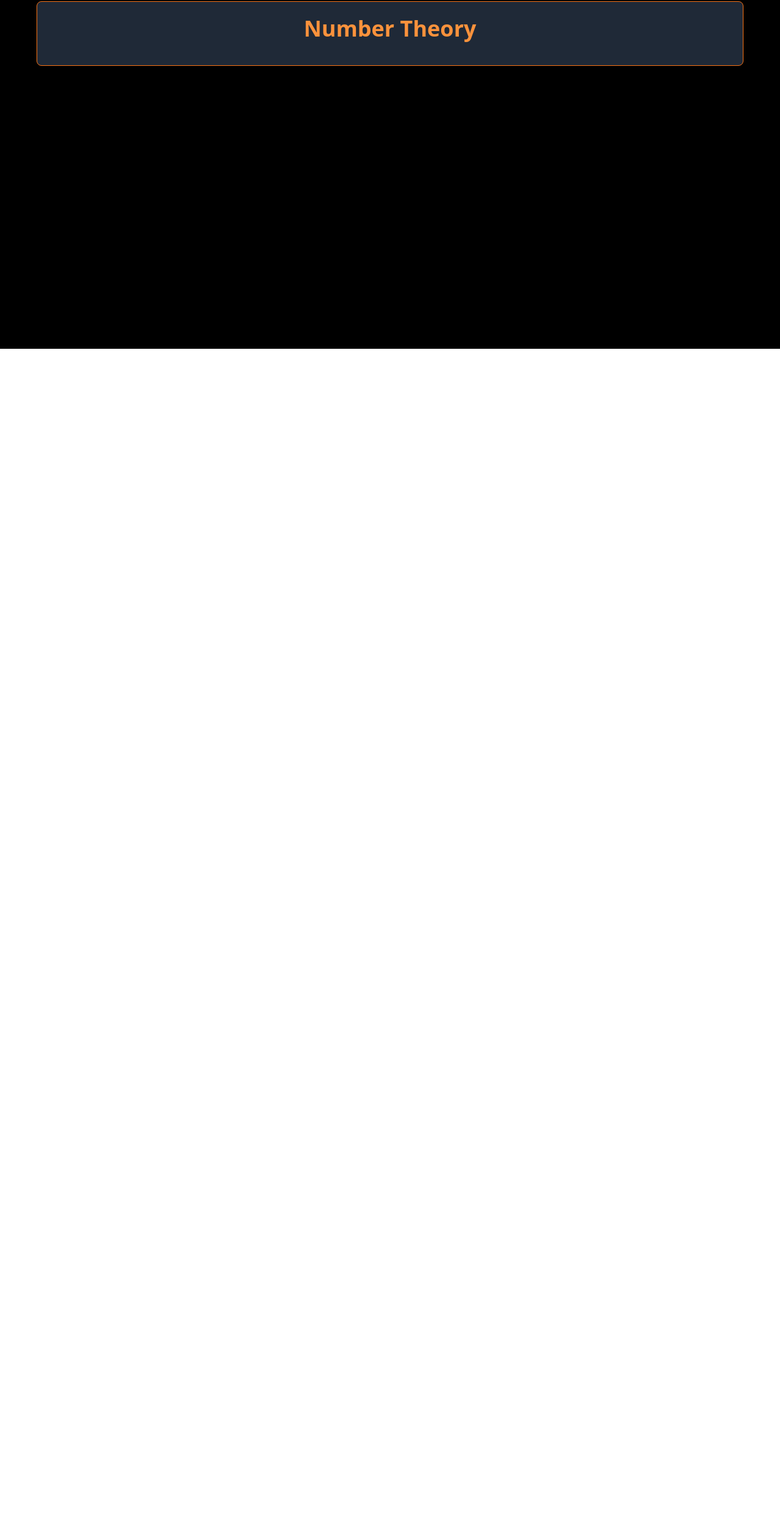
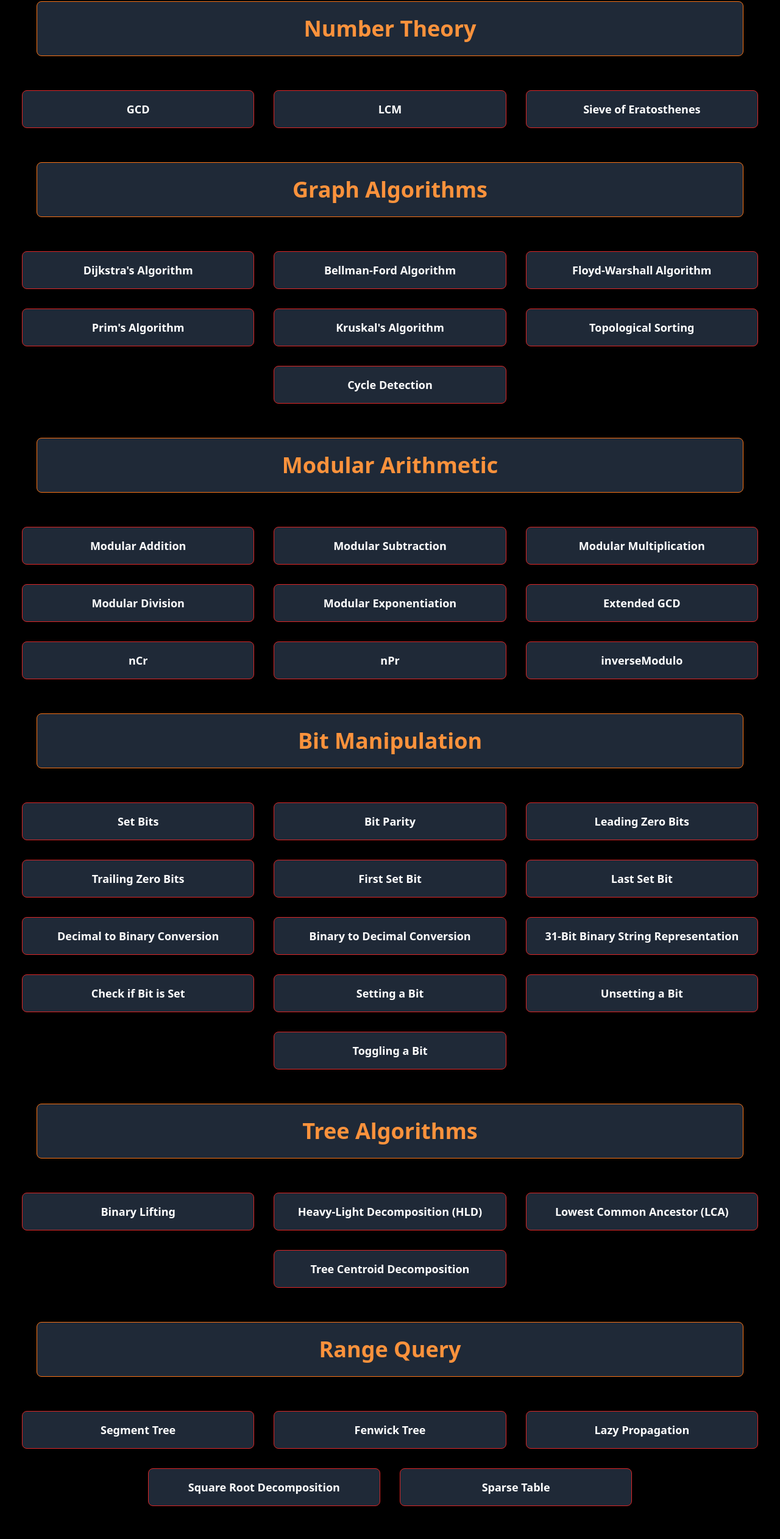
Before and after one commit to niteshsaxena03/The-CP-Sphere-Client, a React (Vite) app: page /cp-resources in a window 1280 px wide. Shown: the part 228-2752 px from the top of the page at 61% size. Before the commit the page ends 800 px from the top, so only its background shows below. Built offline with nearby package versions, Linux system fonts and the light colour scheme; no server answers.

Commit message:
Made the frontend of CP template page

```diff
--- a/src/components/CPTemplateHeading.jsx
+++ b/src/components/CPTemplateHeading.jsx
@@ -1,8 +1,8 @@
 const SectionHeading = ({ title }) => {
   return (
     <div className="p-5 md:p-10 flex flex-col items-center">
-      <div className="bg-gray-800 p-6 rounded-lg shadow-lg  w-full text-center border border-orange-500">
-        <h1 className="text-4xl font-bold text-orange-400 mb-4">{title}</h1>
+      <div className="bg-gray-800 p-4 rounded-lg shadow-lg  w-full text-center border border-orange-500">
+        <h1 className="text-4xl font-bold text-orange-400 my-2">{title}</h1>
       </div>
     </div>
   );
--- /dev/null
+++ b/src/components/TopicCard.jsx
@@ -0,0 +1,10 @@
+// components/TopicCard.js
+const TopicCard = ({ title }) => {
+  return (
+    <div className="bg-gray-800 text-white rounded-lg p-4 m-2 text-center border border-red-600 flex flex-col justify-center items-center">
+      <h3 className="text-lg font-bold">{title}</h3>
+    </div>
+  );
+};
+
+export default TopicCard;
--- a/src/pages/CPResources.jsx
+++ b/src/pages/CPResources.jsx
@@ -1,12 +1,149 @@
+import TopicCard from "../components/TopicCard";
+import Heading from "../components/HeadingComponent";
 import SectionHeading from "../components/CPTemplateHeading";
-import Heading from "../components/HeadingComponent";
 
 const CPResources = () => {
+  // Topic arrays for each section
+  const numberTheoryTopics = ["GCD", "LCM", "Sieve of Eratosthenes"];
+
+  // Graph Algorithms Topics
+  const graphAlgorithmsTopics = [
+    "Dijkstra's Algorithm",
+    "Bellman-Ford Algorithm",
+    "Floyd-Warshall Algorithm",
+    "Prim's Algorithm",
+    "Kruskal's Algorithm",
+    "Topological Sorting",
+    "Cycle Detection",
+  ];
+
+  // Modular Arithmetic Topics
+  const modularArithmeticTopics = [
+    "Modular Addition",
+    "Modular Subtraction",
+    "Modular Multiplication",
+    "Modular Division",
+    "Modular Exponentiation",
+    "Extended GCD",
+    "nCr",
+    "nPr",
+    "inverseModulo",
+  ];
+
+  // Bit Manipulation Topics
+  const bitManipulationTopics = [
+    "Set Bits",
+    "Bit Parity",
+    "Leading Zero Bits",
+    "Trailing Zero Bits",
+    "First Set Bit",
+    "Last Set Bit",
+    "Decimal to Binary Conversion",
+    "Binary to Decimal Conversion",
+    "31-Bit Binary String Representation",
+    "Check if Bit is Set",
+    "Setting a Bit",
+    "Unsetting a Bit",
+    "Toggling a Bit",
+  ];
+
+  const treeAlgorithmsTopics = [
+    "Binary Lifting",
+    "Heavy-Light Decomposition (HLD)",
+    "Lowest Common Ancestor (LCA)",
+    "Tree Centroid Decomposition",
+  ];
+
+  // Range Query Topics
+  const rangeQueryTopics = [
+    "Segment Tree",
+    "Fenwick Tree",
+    "Lazy Propagation",
+    "Square Root Decomposition",
+    "Sparse Table"
+  ];
+
+  const stringMatchingTopics = [
+    "KMP Algorithm",
+    "Rabin-Karp Algorithm",
+    "Boyer-Moore Algorithm",
+    "Z Algorithm",
+    "Suffix Array",
+    "Prefix Function",
+    "String Hashing",
+
+  ];
+
   return (
     <div className="bg-black min-h-screen p-5">
       {/* Heading Section */}
       <Heading title="CP Templates" />
+
+      {/* Number Theory Section */}
       <SectionHeading title="Number Theory" />
+      <div className="flex flex-wrap justify-center">
+        {numberTheoryTopics.map((topic, index) => (
+          <div key={index} className="w-full sm:w-1/3 p-2">
+            <TopicCard title={topic} />
+          </div>
+        ))}
+      </div>
+
+      {/* Graph Algorithms Section */}
+      <SectionHeading title="Graph Algorithms" />
+      <div className="flex flex-wrap justify-center">
+        {graphAlgorithmsTopics.map((topic, index) => (
+          <div key={index} className="w-full sm:w-1/3 p-2">
+            <TopicCard title={topic} />
+          </div>
+        ))}
+      </div>
+
+      {/* Modular Arithmetic Section */}
+      <SectionHeading title="Modular Arithmetic" />
+      <div className="flex flex-wrap justify-center">
+        {modularArithmeticTopics.map((topic, index) => (
+          <div key={index} className="w-full sm:w-1/3 p-2">
+            <TopicCard title={topic} />
+          </div>
+        ))}
+      </div>
+
+      <SectionHeading title="Bit Manipulation" />
+      <div className="flex flex-wrap justify-center">
+        {bitManipulationTopics.map((topic, index) => (
+          <div key={index} className="w-full sm:w-1/3 p-2">
+            <TopicCard title={topic} />
+          </div>
+        ))}
+      </div>
+
+      <SectionHeading title="Tree Algorithms" />
+      <div className="flex flex-wrap justify-center">
+        {treeAlgorithmsTopics.map((topic, index) => (
+          <div key={index} className="w-full sm:w-1/3 p-2">
+            <TopicCard title={topic} />
+          </div>
+        ))}
+      </div>
+
+      <SectionHeading title="Range Query" />
+      <div className="flex flex-wrap justify-center">
+        {rangeQueryTopics.map((topic, index) => (
+          <div key={index} className="w-full sm:w-1/3 p-2">
+            <TopicCard title={topic} />
+          </div>
+        ))}
+      </div>
+
+      <SectionHeading title="String Matching Algorithms" />
+      <div className="flex flex-wrap justify-center">
+        {stringMatchingTopics.map((topic, index) => (
+          <div key={index} className="w-full sm:w-1/3 p-2">
+            <TopicCard title={topic} />
+          </div>
+        ))}
+      </div>
     </div>
   );
 };
```
